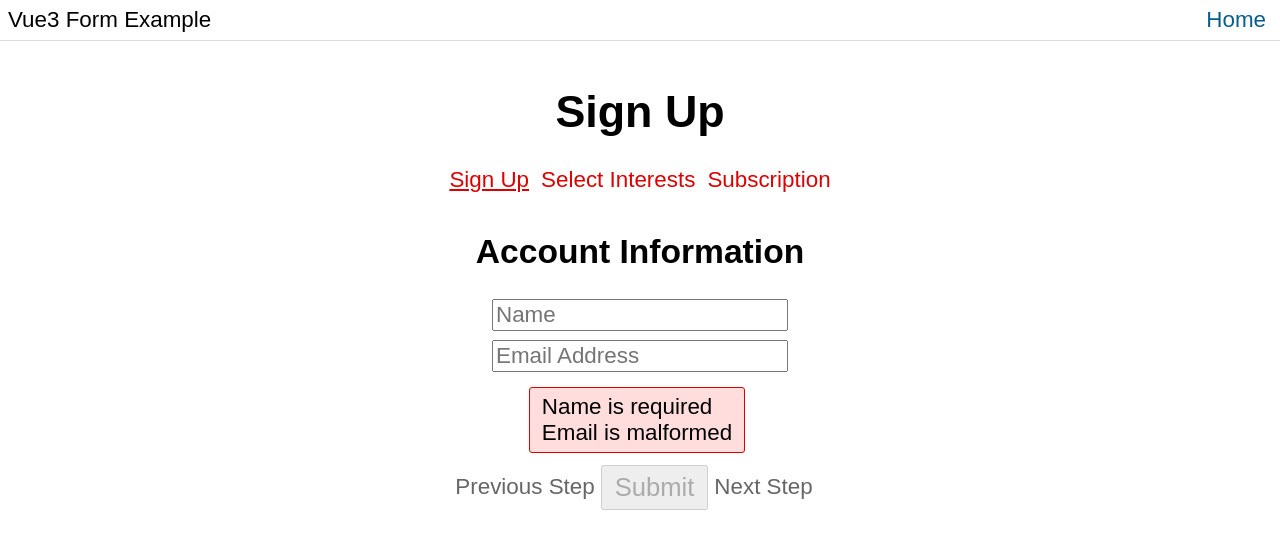
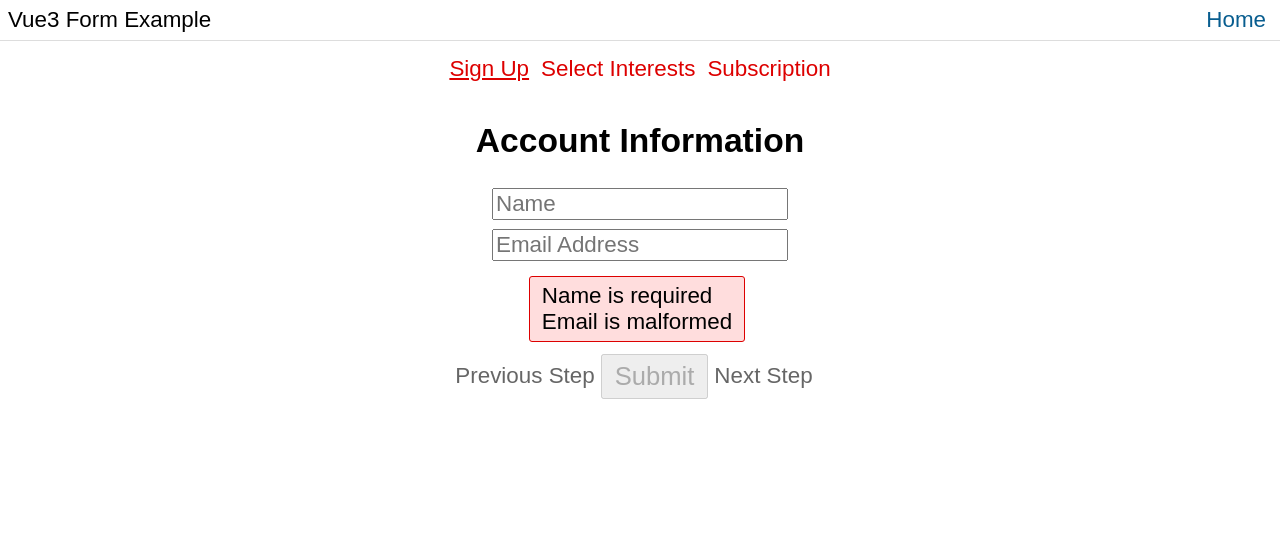
Before and after one commit to schnej7/vue3-form, a Vue app in the folder form-example/: page /sign-up in a window 1280 px wide. Shown: the top 548 px of the page. Built offline with nearby package versions, Linux system fonts and the light colour scheme.

Commit message:
Remove form step title

```diff
--- a/form-example/src/views/FormStep.vue
+++ b/form-example/src/views/FormStep.vue
@@ -29,7 +29,6 @@
 
 <template>
   <main>
-    <h1 class="title text-center">{{ title }}</h1>
     <div class="form-step-links text-center align-center">
       <RouterLink
         v-for="(step, idx) in FormData.steps"
```
Also changed, not shown: 6 other files (tests, documents, lock files or other folders).
